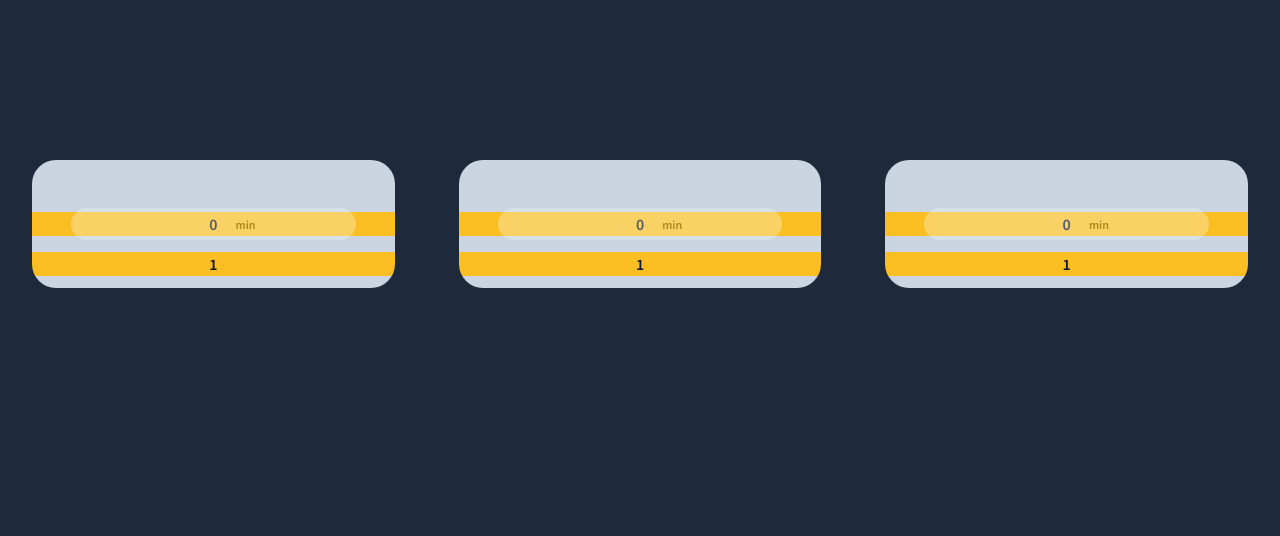
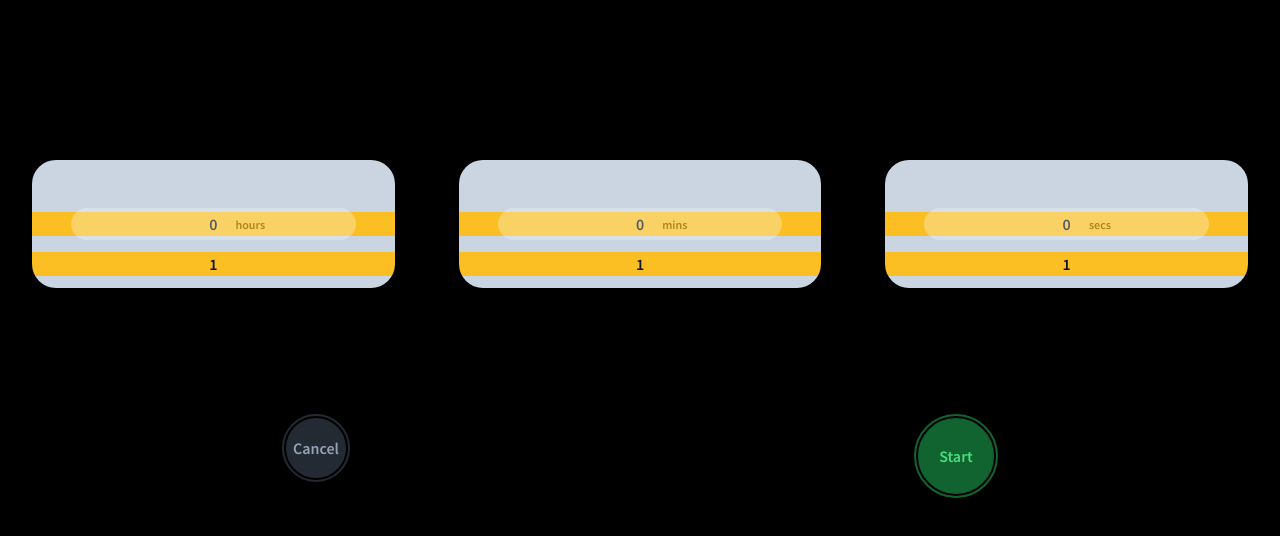
Before and after one commit to AeGGIndie/apple-clock-clone, a React (Vite) app: page / in a window 1280 px wide. Shown: the top 536 px of the page. Built offline with nearby package versions, Linux system fonts and the light colour scheme.

Commit message:
added basic start and cancel buttons, need to implement timer

```diff
--- a/src/App.jsx
+++ b/src/App.jsx
@@ -1,16 +1,44 @@
-import { useState } from 'react';
-import Scroller from './components/Scroller';
+import { useState, useRef } from 'react';
+import Scroller from './components/Scrolling/Scroller';
+import CancelButton from './components/Timing/CancelButton';
+import StartButton from './components/Timing/StartButton';
+import Timer from './components/Timing/Timer';
 
 function App() {
-  const items = [-1,0,1,2,3,4,5,6,7,8,9,10,-1]
+  const items = [-1,0,1,2,3,4,5,6,7,8,9,10,-1];
+
+  const [time, setTime] = useState({ hours: 0, minutes: 0, seconds: 0 });
+  const [isTiming, setIsTiming] = useState(false);
+
+  const hoursElement = useRef(null);
+  const minutesElement = useRef(null);
+  const secondsElement = useRef(null);
 
   return (
-    <div className="App bg-slate-800 m-0 w-screen h-screen block">
-      <div className="flex justify-around min-w-fit relative">
-        <Scroller items={items} />
-        <Scroller items={items} />
-        <Scroller items={items} />
-      </div>
+    <div className="App bg-black m-0 w-screen h-screen max-h-screen max-w-screen block">
+      <div className='flex flex-col justify-center'>
+        {/**
+         * Area for Scroller and Timer
+         */}
+
+        <div className="flex flex-auto justify-around min-w-full relative">
+          {isTiming ? <Timer />
+            :
+          <>
+            <Scroller scrolledElem={hoursElement} items={items} measurementText='hours' />
+            <Scroller scrolledElem={minutesElement} items={items} measurementText='mins' />
+            <Scroller scrolledElem={secondsElement} items={items} measurementText='secs' />
+          </>
+          }
+        </div>
+        {/**
+         * Area for Start/Stop/Pause buttons
+         */}
+        <div className="static flex justify-around top-2/3 w-full h-14">
+          <CancelButton isTiming={isTiming} setIsTiming={setIsTiming} />
+          <StartButton isTiming={isTiming} setIsTiming={setIsTiming} />
+        </div>
+       </div>
     </div>
   )
 }
--- a/src/components/Scroller.jsx
+++ b/src/components/Scrolling/Scroller.jsx
@@ -1,9 +1,9 @@
 import react, { useEffect, useState, useRef } from "react";
 import ScrollerItem from "./ScrollerItem"
 
-const Scroller = ({ items }) => {
+const Scroller = ({ items, scrolledElem, measurementText = "hours/mins/secs" }) => {
   const [move, setMove] = useState(false); // if scrolling is occurring
-  const scrolledElement = useRef(null); // currently scrolled html element (within the selector)
+  // const scrolledElement = useRef(null); // currently scrolled html element (within the selector)
   const scroller = useRef(null); // scroll container
   const scrollSelector = useRef(null); // scroll selector
 
@@ -12,9 +12,8 @@ const Scroller = ({ items }) => {
   // check each of the children against the selector
   const scrollHandler = () => Array.from(scroller.current.children).forEach((child, index) => {
     if (child !== scrollSelector.current && elementsOverlap(child.getBoundingClientRect(), scrollSelector.current.getBoundingClientRect())){
-      scrolledElement.current = child;
-      console.log(scrolledElement.current, " is overlapping");
-
+      scrolledElem.current = child;
+      // console.log(scrolledElem.current, " is overlapping");
     }
   });
 
@@ -59,13 +58,13 @@ const Scroller = ({ items }) => {
 
   return (
     <div className="flex-auto flex items-start relative justify-center w-40 h-1/2">
-      <div ref={scroller} onScroll={scrollHandler} onMouseDown={mouseDownHandler} className="scroller mt-40 mb-40 w-3/4 h-32 min-w-max mx-8 bg-slate-300 rounded-3xl flex flex-col flex-auto cursor-grab overflow-auto justify-between snap-y snap-mandatory scroll-smooth relative basis-1/2">
+      <div ref={scroller} onScroll={scrollHandler} onMouseDown={mouseDownHandler} className="scroller mt-40 mb-32 w-3/4 h-32 mx-8 bg-slate-300 rounded-3xl flex flex-col flex-auto cursor-grab overflow-auto justify-between snap-y snap-mandatory scroll-smooth relative basis-1/2">
         {
           items.map((item, index) => {return <ScrollerItem item={item} key={index} active={move} />})
         }
       </div>
       <div ref={scrollSelector} className="basis-1/2 flex-auto absolute selector z-10 bg-slate-50 opacity-30 w-2/3 h-8 translate-y-[650%] rounded-3xl text-right">
-        <div className="fixed h-full translate-y-[8%] left-[55%] text-right mx-2 mt-1.5 text-xs ">min</div>
+        <div className="fixed h-full translate-y-[8%] left-[55%] text-right mx-2 mt-1.5 text-xs ">{ measurementText }</div>
       </div>
     </div>
   )
--- /dev/null
+++ b/src/components/Timing/CancelButton.jsx
@@ -0,0 +1,18 @@
+import react from "react";
+
+const CancelButton = ({ setTime, setIsTiming, isTiming }) => {
+
+  const cancelHandler = () => {
+    console.log('todo: cancel handler')
+    setIsTiming(!isTiming);
+  }
+  const buttonStyles = `text-center ${isTiming ? "text-slate-300" : "text-slate-400"} bg-slate-600/50 rounded-full w-16 h-16 border-2 border-black outline outline-slate-600/50 outline-2 clear-both`
+
+  return (
+    <button className={buttonStyles} disabled={!isTiming} onClick={cancelHandler}>
+      Cancel
+    </button>
+  )
+}
+
+export default CancelButton;
--- /dev/null
+++ b/src/components/Timing/StartButton.jsx
@@ -0,0 +1,17 @@
+import react from "react";
+
+const StartButton = ({ setTime, setIsTiming, isTiming }) => {
+
+  const startHandler = () => {
+    console.log('todo: start handler');
+    setIsTiming(!isTiming)
+  }
+
+  return (
+    <button className="text-center text-green-400 w-16 h-16 md:w-20 md:h-20 rounded-full bg-green-500/50 border-2 border-black outline outline-green-500/50 outline-2 clear-both" onClick={startHandler}>
+      Start
+    </button>
+  )
+}
+
+export default StartButton;
--- /dev/null
+++ b/src/components/Timing/Timer.jsx
@@ -0,0 +1,9 @@
+import react from "react";
+
+const Timer = () => {
+  return (
+    <div className="flex flex-auto items-stretch w-40 h-1/2 bg-blue-600">TODO</div>
+  )
+}
+
+export default Timer;
```
Also changed, not shown: src/components/Scrolling/ScrollerItem.jsx (renamed from src/components/ScrollerItem.jsx), src/components/Timing/StopButton.jsx (added).
